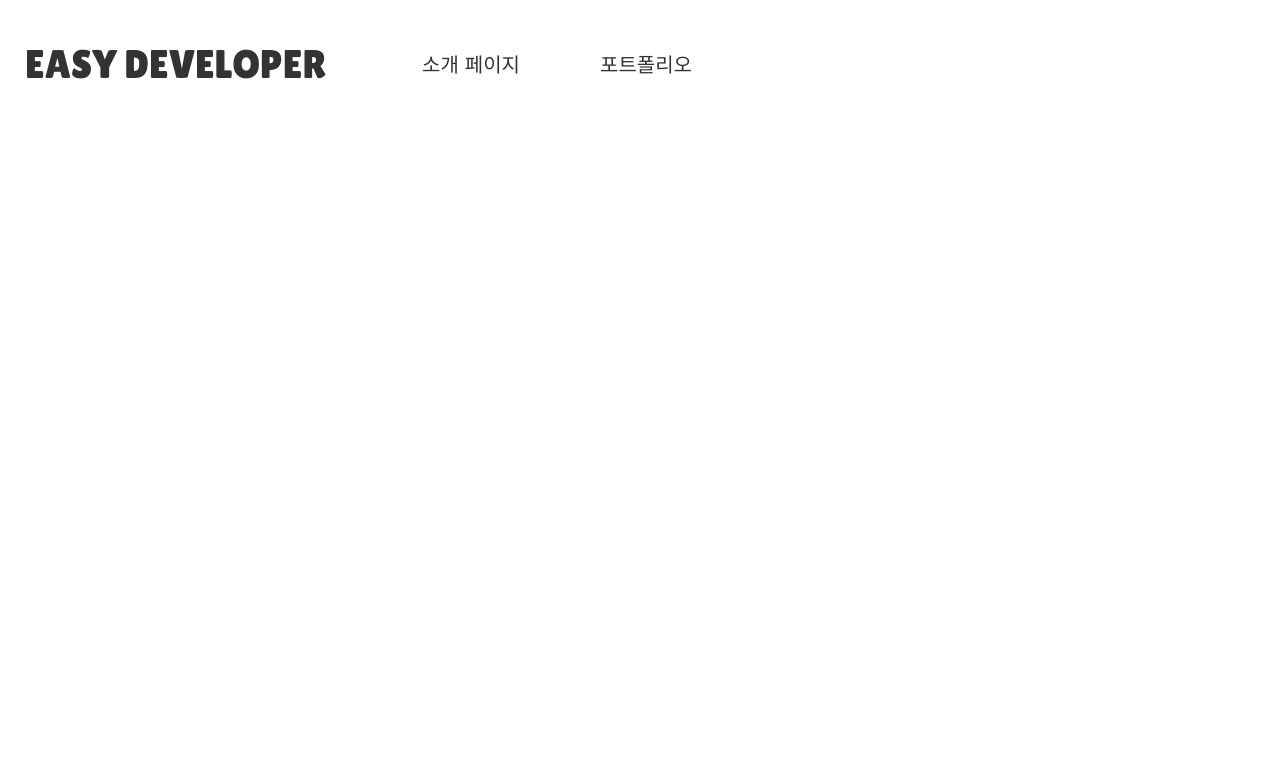
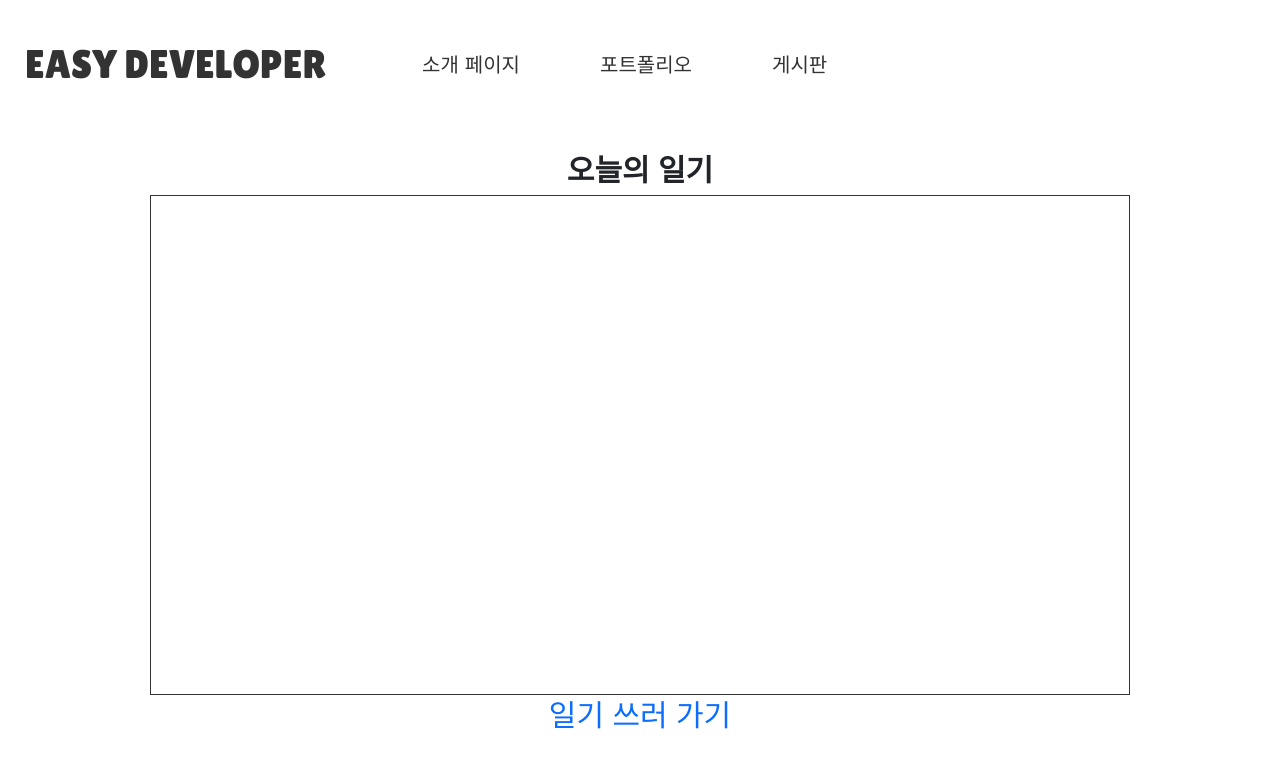
Before and after one commit to Hanalin0422/Vue-Project, a Vue app: page /post/writing in a window 1280 px wide. Shown: the top 768 px of the page. Built offline with nearby package versions, Linux system fonts and the light colour scheme; a web font is replaced by a local one.

Commit message:
서버랑 연결해보고 싶어서 만듬

```diff
--- a/package.json
+++ b/package.json
@@ -9,6 +9,7 @@
   },
   "dependencies": {
     "animate.css": "^4.1.1",
+    "axios": "^1.6.7",
     "bootstrap": "^5.3.3",
     "core-js": "^3.8.3",
     "vue": "^3.2.13",
--- a/src/components/Header.vue
+++ b/src/components/Header.vue
@@ -10,6 +10,7 @@
             <ul class="menu">
                 <li><a href="/detail">소개 페이지</a></li>
                 <li><a href="/list">포트폴리오</a></li>
+                <li><a href="/post">게시판</a></li>
             </ul>
         </nav>
     </header>
--- /dev/null
+++ b/src/components/Post.vue
@@ -0,0 +1,55 @@
+<template>
+    <div class="post">
+        <div class="inner">
+            <div class="title">
+                <strong>오늘의 일기</strong>
+            </div>
+
+            <div class="first"  v-if="step== 0">
+                <div class="content">
+                    <div class="writing-view">
+                    </div>
+                </div>
+                <div class="posting">
+                    <router-link to="/post/writing" style="text-decoration: none" @click="step++">일기 쓰러 가기</router-link>
+                </div>
+            </div>
+            <div class="secound" v-if="step == 1">
+                <router-view @stepMinus="step--"></router-view>
+            </div>
+
+        </div>
+    </div>
+</template>
+
+<script>
+export default {
+    name: 'Post',
+    data(){
+        return {
+            step : 0,
+        }
+    }
+}
+</script>
+
+<style>
+@import url('https://fonts.googleapis.com/css2?family=Nanum+Pen+Script&display=swap');
+
+.post{
+    text-align: center;
+    justify-content: center;
+    font-family: "Nanum Pen Script", cursive;
+    font-weight: 400;
+    font-style: normal;
+    font-size: 30px;
+}
+.post .inner .content{
+    border : 1px solid #333;
+    height: 500px;
+    width: 100%;
+}
+.post .inner .posting{
+}
+
+</style>
--- /dev/null
+++ b/src/components/Writing.vue
@@ -0,0 +1,53 @@
+<template>
+    <div class="writing">
+        <textarea name="textarea" id="write" cols="70" rows="10" placeholder="여기에 일기를 적으면 됩니다만?" v-model="message">
+        </textarea>
+        <div>
+            <button @click="goBack" style="margin-right: 20px;" >뒤로 가기</button>
+            <button @click="savePost">저장</button>
+        </div>
+        <div class="save">
+        </div>
+    </div>
+</template>
+
+<script>
+import axios from 'axios';
+
+export default {
+    name : 'Writing',
+    data(){
+        return {
+            message : "",
+        }
+    },
+    methods : {
+        goBack(){
+            this.$router.go(-1);
+            this.$emit('stepMinus');
+        },
+        savePost(){
+            console.log(this.message);
+            this.$emit('stepMinus');
+            axios.post('/write/post',{
+                day : Date,
+                posting : this.message
+            })
+            .then(() =>{
+                this.$router.push({
+                    name : 'Post'
+                });
+            })
+            .catch(()=>{
+                alert('오류입니다! 저장이 안되었어요!');
+            })
+        }
+    }
+}
+</script>
+
+<style>
+.writing .write{
+    font-size: 15px;
+}
+</style>
--- a/src/router.js
+++ b/src/router.js
@@ -4,6 +4,8 @@ import Home from './components/Home.vue'
 import Detail from './components/Detail'
 import Author from './components/Author.vue'
 import Comments from './components/Comments.vue'
+import Post from './components/Post.vue'
+import Writing from './components/Writing.vue';
 
 const routes = [
     {
@@ -31,6 +33,17 @@ const routes = [
             }
         ]
     },
+    {
+        path :"/post",
+        component : Post,
+        name :'Post',
+        children:[
+            {
+                path: "writing",
+                component : Writing,
+            }
+        ]
+    },
 
 ];
 
```
Also changed, not shown: 1 other file (tests, documents, lock files or other folders).
